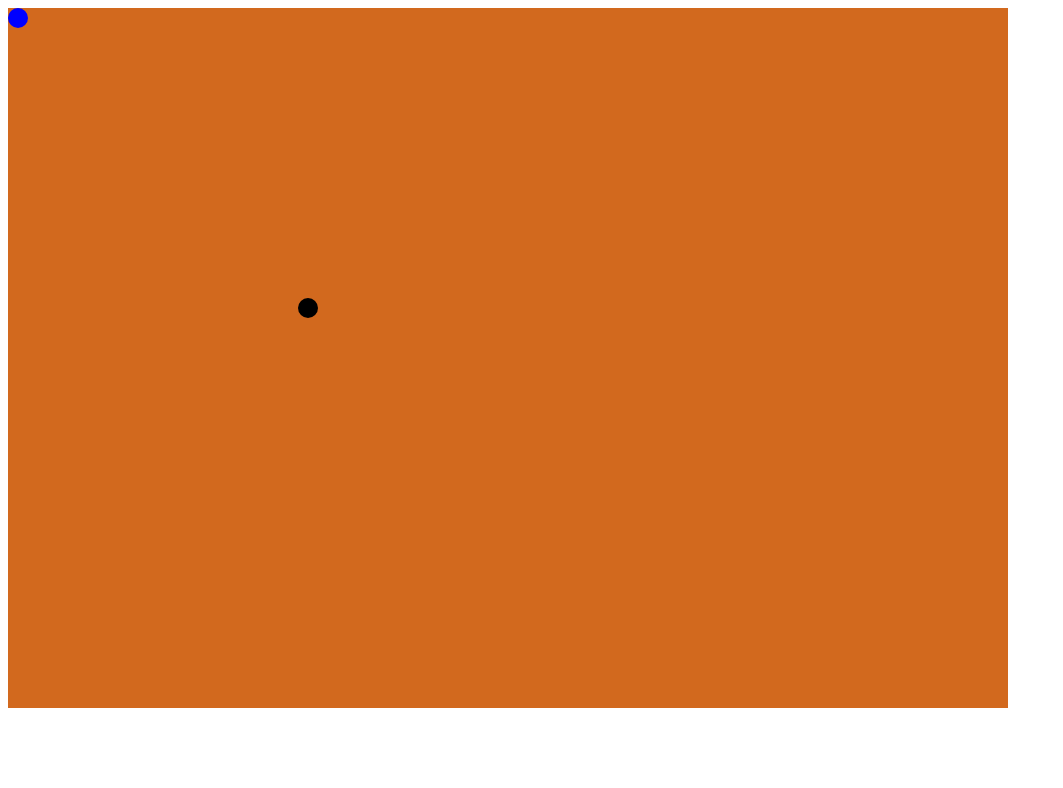
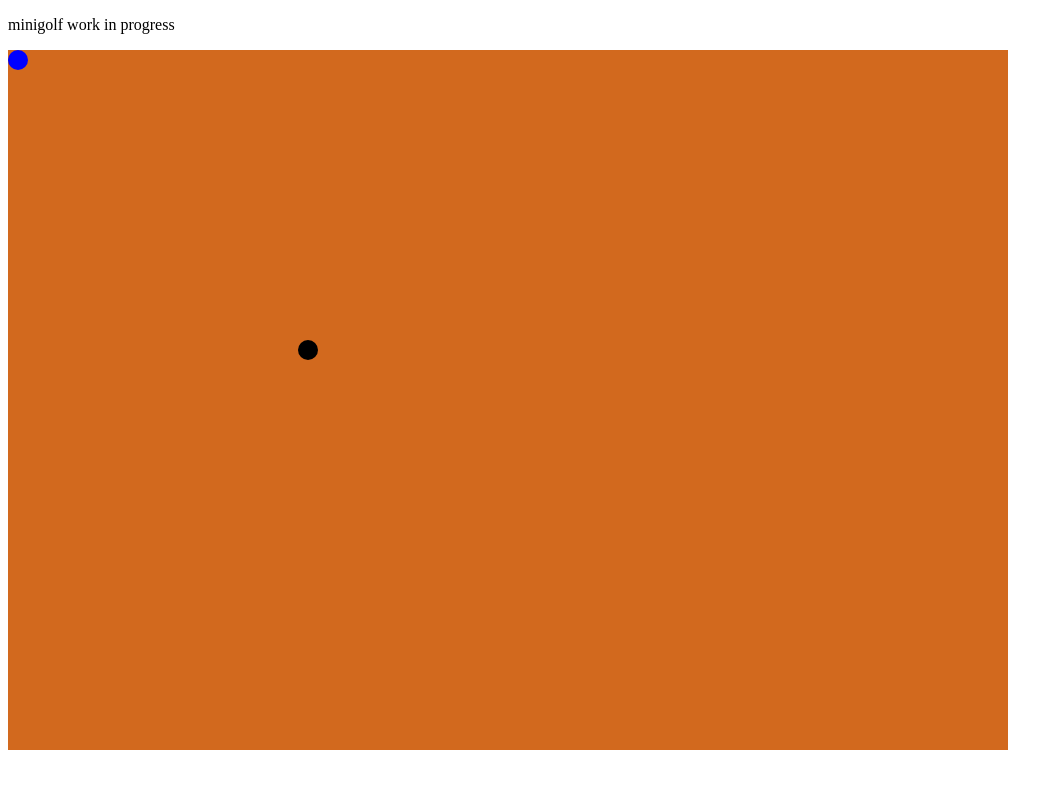
Before and after one commit to Kami-Kid/minigolf, a plain HTML site: page index.htm in a window 1280 px wide. Shown: the whole page, without its empty margins (0-1063 px from the left). Drawn offline with Linux system fonts and the light colour scheme.

Commit message:
Update index.htm

```diff
--- a/index.htm
+++ b/index.htm
@@ -14,6 +14,7 @@
 </head>
 
 <body>
+    <p>minigolf work in progress</p>
     <canvas id="canvas" width="1000" height="700"></canvas>
     <script src="main.js"></script>
 </body>
```
